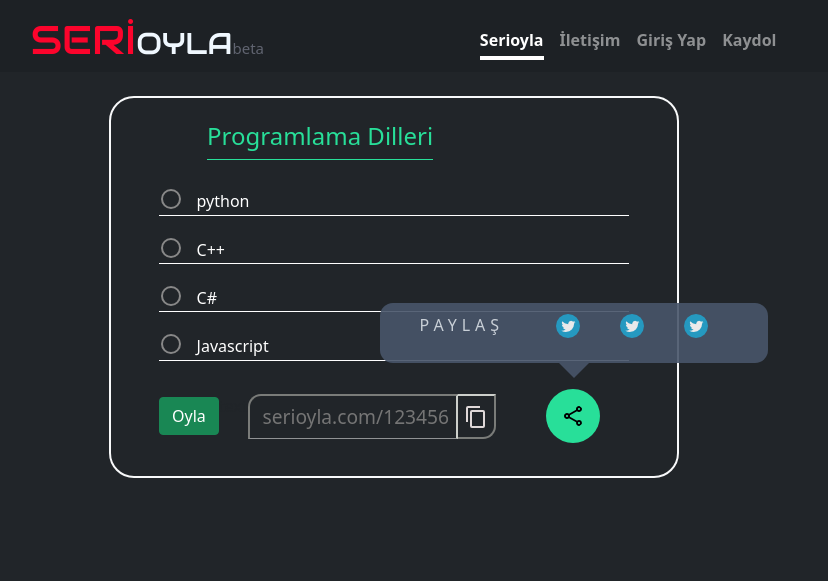
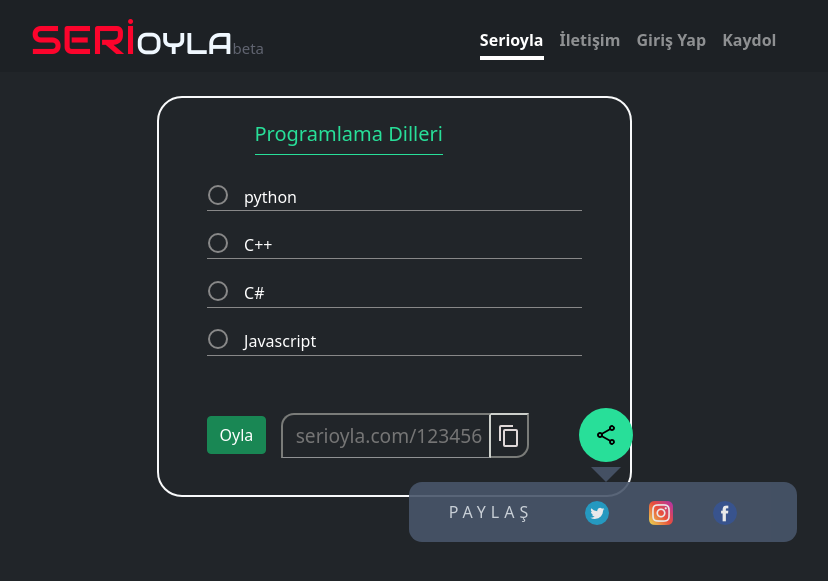
Before and after one commit to y-oztrk/serioyla.com, a PHP site: page /vote.html in a window 1280 px wide. Shown: the top 581 px of the page, without its empty margins (246-1074 px from the left). Run offline with PHP 8.4, Linux system fonts and the light colour scheme.

Commit message:
oylama sayfasında güncelleme

```diff
--- a/js/script.js
+++ b/js/script.js
@@ -49,6 +49,7 @@ function delOption(id) {
 }
 
 $("#create-poll").click(function () {
+    var form = document.querySelector("form")
     var title = $('#poll-title').val()
     var datas = [{
         'title': title
@@ -111,7 +112,7 @@ function myFunction() {
             return false;
     });
 });
-
+//share button açılır pencere
 $(document).ready(function(){
     $('.share-icon').on ('click', () => {
         $('.hide').toggle();
--- a/style/custom.css
+++ b/style/custom.css
@@ -274,9 +274,10 @@ effect 3
 .input-wrapper {
   margin: 20px 0;
   position: relative;
-  border-bottom: 00.1rem solid white;
+  border-bottom: 0.09rem solid #888;
   padding: 0.1rem;
 }
+
 
 .fancy-check-label,
 .fancy-radio-label {
@@ -421,22 +422,23 @@ border-left: none;
   height: 10px;
   opacity: 0.9;
   border-radius: 13px;
-  margin-top: -140px;
-  margin-left: -166px;
+  margin-top: 20px;
+  margin-left: -170px;
 
 }
 .hide::after{
   content: '';
   position: absolute;
   bottom: 0;
-  left: 50%;
+  bottom: 100%;
   width: 0;
   height: 0;
   border: 15px solid transparent;
   border-top-color: hsl(217,19%,35%);
   border-bottom: 0;
-  margin-bottom: -15px;
-  margin-left: -15px;}
+  margin-top: -2px;
+  margin-right: -6px;
+}
 
 
   .hide p{
@@ -446,8 +448,9 @@ border-left: none;
     opacity: 0.9;
     font-size: 16px;
     letter-spacing: 5px;
-
+    padding-top: 15px;
   }
   .hide ul li{
     padding: 0px 20px;
+    padding-top: 15px;
   }
--- a/vote.html
+++ b/vote.html
@@ -42,12 +42,12 @@
 
     <div class="container pt-4">
         <div class="row d-flex flex-column justify-content-center align-items-center">
-            <span class="col-6 border border-secondary border-2 p-4 border-light" style="border-radius: 25px;"
+            <span class="col-5 border border-secondary border-2 p-4 border-light" style="border-radius: 25px;"
                 id="main-content-span">
                 <div class="container">
                     <div class="ps-5" id="voting-title">
                         <h2 class="pb-2 d-inline-block"
-                            style="color: #28df99; border-bottom: 1px solid #28df99; font-size: 24px; ">Programlama
+                            style="color: #28df99; border-bottom: 0.06rem solid #28df99; font-size: 20px; ">Programlama
                             Dilleri</h2>
                     </div>
                     <div class="input-wrapper">
@@ -86,10 +86,10 @@
                             </span>
                         </label>
                     </div>
-                    <div class="col-12 pt-0 share-buttons-div d-flex align-items-center">
+                    <div class="col-12 pt-4 share-buttons-div d-flex align-items-center">
                         <button type="submit" class="btn btn-success " style="text-align: center;">Oyla</button>
-                        <label style="padding-left: 0px; padding-bottom: 13px; display: flex; padding-top: 13px;">
-                            text<br>
+                        <label style="padding-left: 0.9rem; padding-bottom: 13px; display: flex; padding-top: 13px;">
+                            <br>
                             <input type="text" placeholder="serioyla.com/123456" id="myInput">
                             <button type="button" id="coppy-button" onclick="myFunction()"><img
                                     src="images/content_copy-24px.svg" alt="coppy"></button>
@@ -100,13 +100,13 @@
                             <p>Paylaş</p>
                             <ul class="icons" style="list-style-type: none; display: flex;">
                                 <li>
-                                    <img src="images/twitter.png" alt="twitter">
+                                   <a href=""> <img src="images/twitter.png" alt="twitter"> </a>
                                 </li>
                                 <li>
-                                    <img src="images/twitter.png" alt="twitter">
+                                    <a href=""><img src="images/instagram.png" alt="twitter"></a>
                                 </li>
                                 <li>
-                                    <img src="images/twitter.png" alt="twitter">
+                                    <a href=""><img src="images/facebook.png" alt="twitter"></a>
                                 </li>
                             </ul>
                         </div>
```
Also changed, not shown: images/facebook.png (added), images/instagram.png (added).
